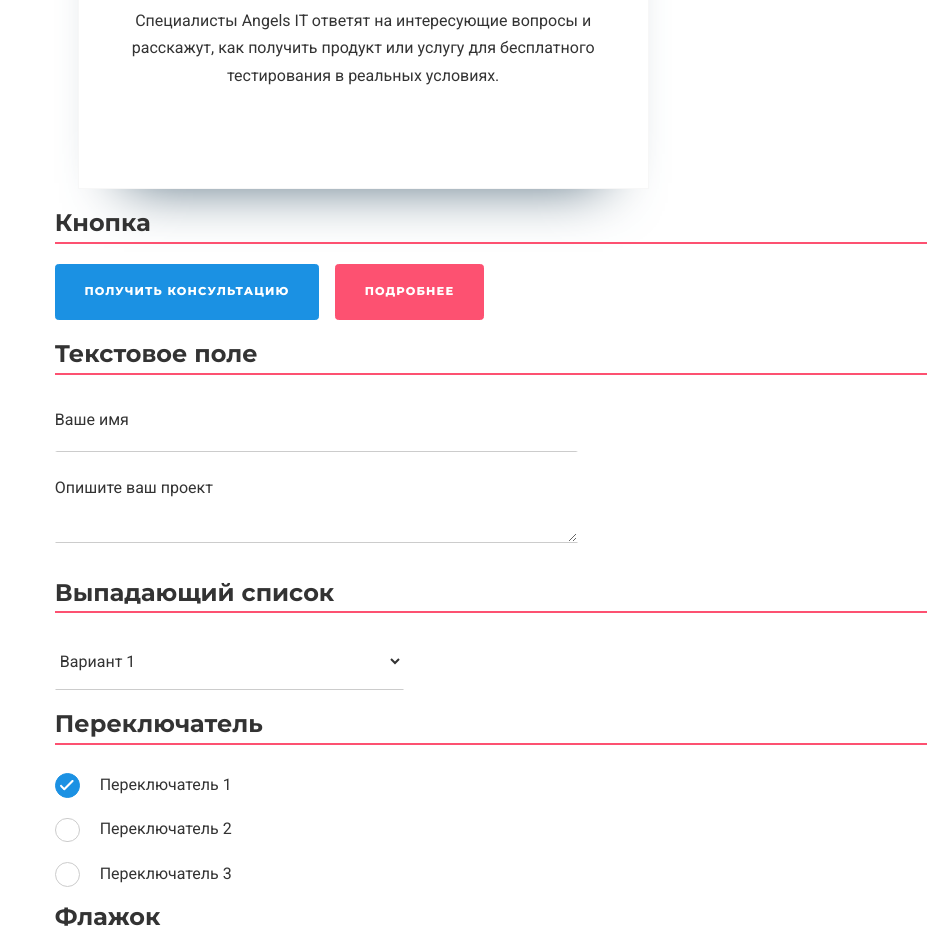
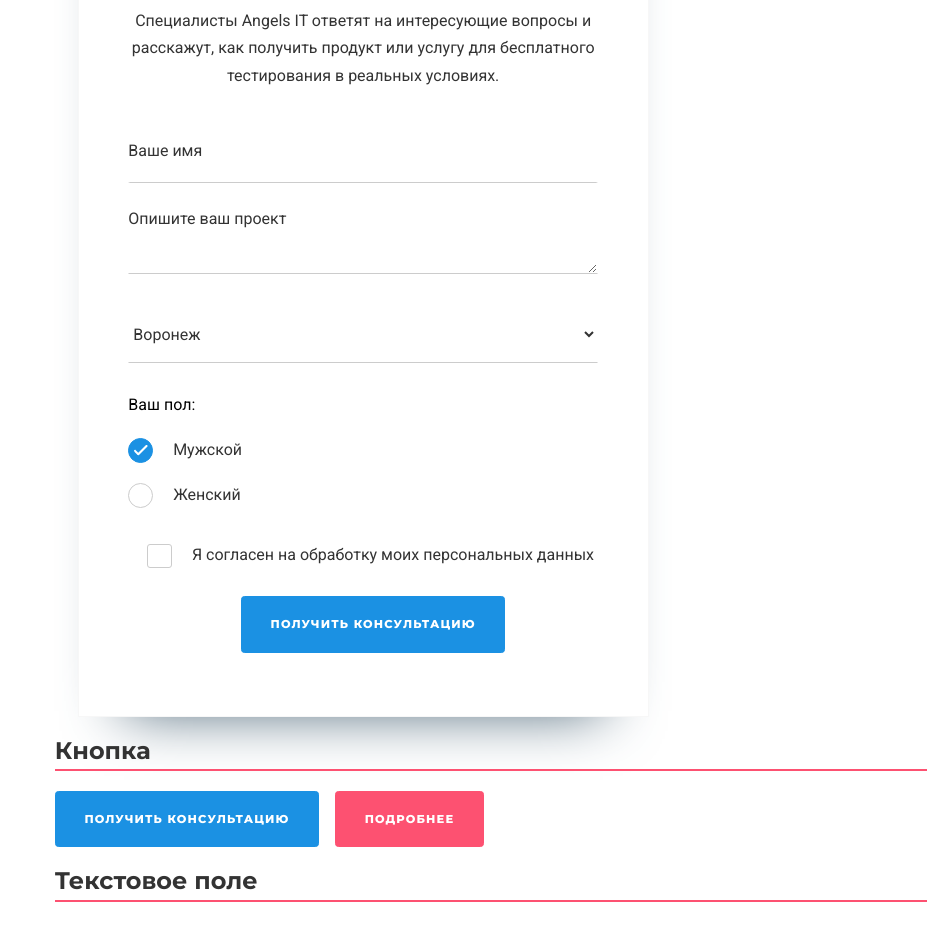
Before and after one commit to VikaYenokyan/AngelsUIkit, a plain HTML site: page index.html in a window 1280 px wide. Shown: the part 3320-4246 px from the top of the page, without its empty margins (345-1280 px from the left). Drawn offline with Linux system fonts and the light colour scheme.

Commit message:
fix(content): edit form

```diff
--- a/index.html
+++ b/index.html
@@ -229,6 +229,49 @@
                         <span class="light" >тестирование</span>
                     </h2>
                     <p class="common-text">Специалисты Angels IT ответят на интересующие вопросы и расскажут, как получить продукт или услугу для бесплатного тестирования в реальных условиях.</p>
+                    <div class="form-main-container">
+                        <div class="row" style="width: 100%;">
+                            <input type="text" id="text" placeholder=" " required>
+                            <label for="text">Ваше имя</label>
+                        </div>
+                        <div class="row" style="width: 100%;">
+                            <textarea id="textareaa" placeholder=" " required maxlength="10000" style="height: 80px;"></textarea>
+                            <label for="textareaa">Опишите ваш проект</label>
+                        </div>
+                        <p>
+                            <select style="width: 100%;">
+                            <option disabled>Выберите город..</option>
+                            <option>Воронеж</option>
+                            <option>Москва</option>
+                            <option>Санкт-Петербург</option>
+                            </select>
+                        </p>
+                        <p style="display: inline-block; margin-block-end: 0em;">
+                            Ваш пол:
+                            <p>
+                                <label>
+                                    <input class="input-radio" name="check" type="radio" value="1" checked/>
+                                    <i class="radio"></i>
+                                    <span>Мужской</span>
+                                </label>
+                            </p>
+                            <p>
+                                <label>
+                                    <input class="input-radio" name="check" type="radio" value="2"/>
+                                    <i class="radio"></i>
+                                    <span>Женский</span>
+                                </label>
+                            </p>
+                        </p>
+                        <p class="switch" style="padding-top: 1rem; margin-left: 4%;">
+                            <label>
+                                <input class="input-checkbox" name="ch" type="checkbox" value="1"/>
+                                <i class="checkbox"></i>
+                                <span>Я согласен на обработку моих персональных данных</span>
+                            </label>
+                        </p>
+                        <button class="button-one" style="margin-top: 1rem; margin-left: 24%;">Получить консультацию</button>
+                    </div>
                 </form>
             </section>
             <section id="button">
--- a/style.css
+++ b/style.css
@@ -228,6 +228,13 @@ form{
     text-align: center;
     margin: 0 1.4285714286rem 0;
 }
+.form-main-container {
+    max-width: 29.3571428571rem;
+    width: 100%;
+    padding: 0 1.4285714286rem;
+    text-align: left;
+    display: inline-block;
+}
 .common-text{
     font-size: 1rem;
     line-height: 1.7142857143rem;
@@ -366,6 +373,7 @@ option, select{
     background: #fff;
     color: #333;
     padding: 1.0714285714rem 0;
+    left: 0;
 }
 select{
     outline: 0;
```
Lines whose indentation alone changed are shown as unchanged.
